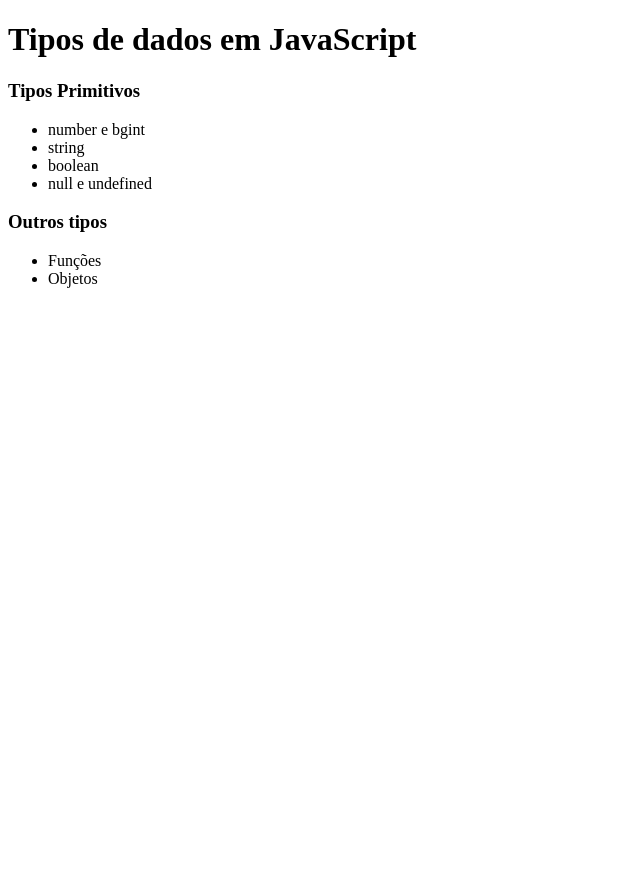
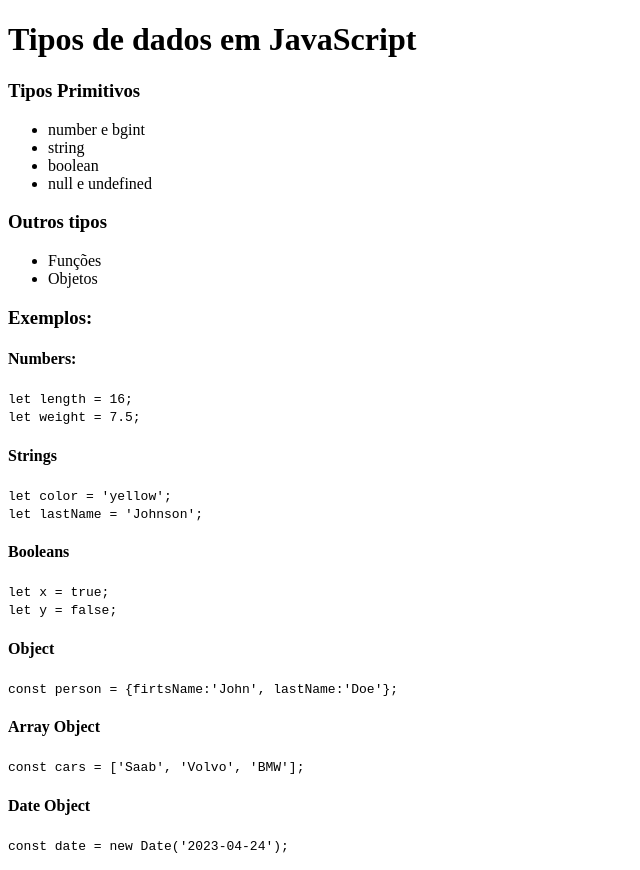
Before and after one commit to geovannagco/curso-one-bit-code, a plain HTML site: page js-i-logica-de-programacao/tipos-dados/ex001.html in a window 1280 px wide. Shown: the whole page, without its empty margins (0-640 px from the left). Before the commit the page ends 800 px from the top, so only its background shows below. Drawn offline with Linux system fonts and the light colour scheme.

Commit message:
Tipos de Dados em JS

```diff
--- a/js-i-logica-de-programacao/tipos-dados/ex001.html
+++ b/js-i-logica-de-programacao/tipos-dados/ex001.html
@@ -20,5 +20,35 @@
       <li>Funções</li>
       <li>Objetos</li>
     </ul>
+    <h3>Exemplos:</h3>
+    <h4>Numbers:</h4>
+    <p>
+      <code
+        >let length = 16; <br />
+        let weight = 7.5;</code
+      >
+    </p>
+    <h4>Strings</h4>
+    <p>
+      <code
+        >let color = 'yellow'; <br />
+        let lastName = 'Johnson';</code
+      >
+    </p>
+    <h4>Booleans</h4>
+    <p>
+      <code
+        >let x = true; <br />
+        let y = false;</code
+      >
+      <h4>Object</h4>
+    </p>
+    <p><code>
+      const person = {firtsName:'John', lastName:'Doe'};
+    </code></p>
+    <h4>Array Object</h4>
+    <p><code>const cars = ['Saab', 'Volvo', 'BMW'];</code></p>
+    <h4>Date Object</h4>
+    <p><code>const date = new Date('2023-04-24');</code></p>
   </body>
 </html>
```
